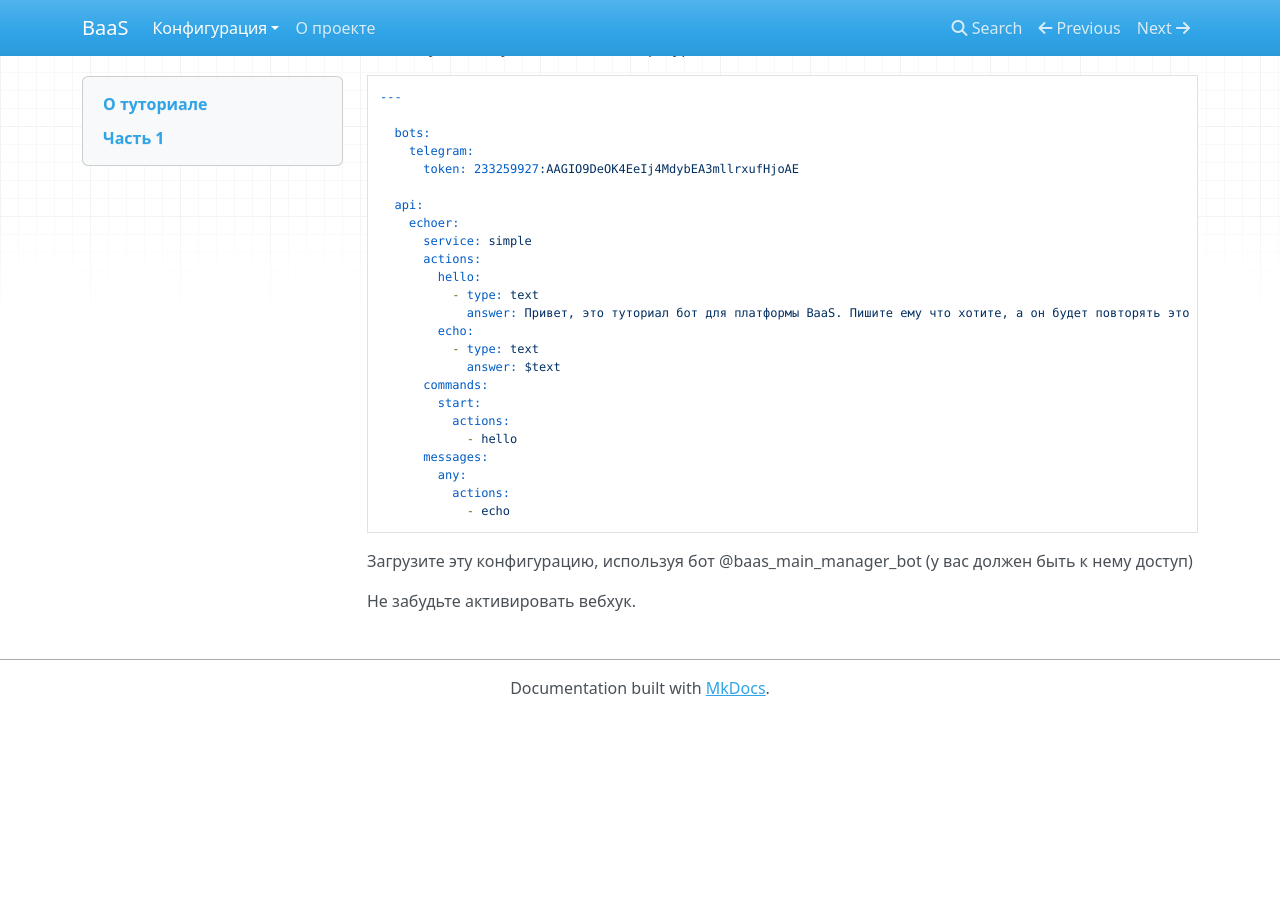
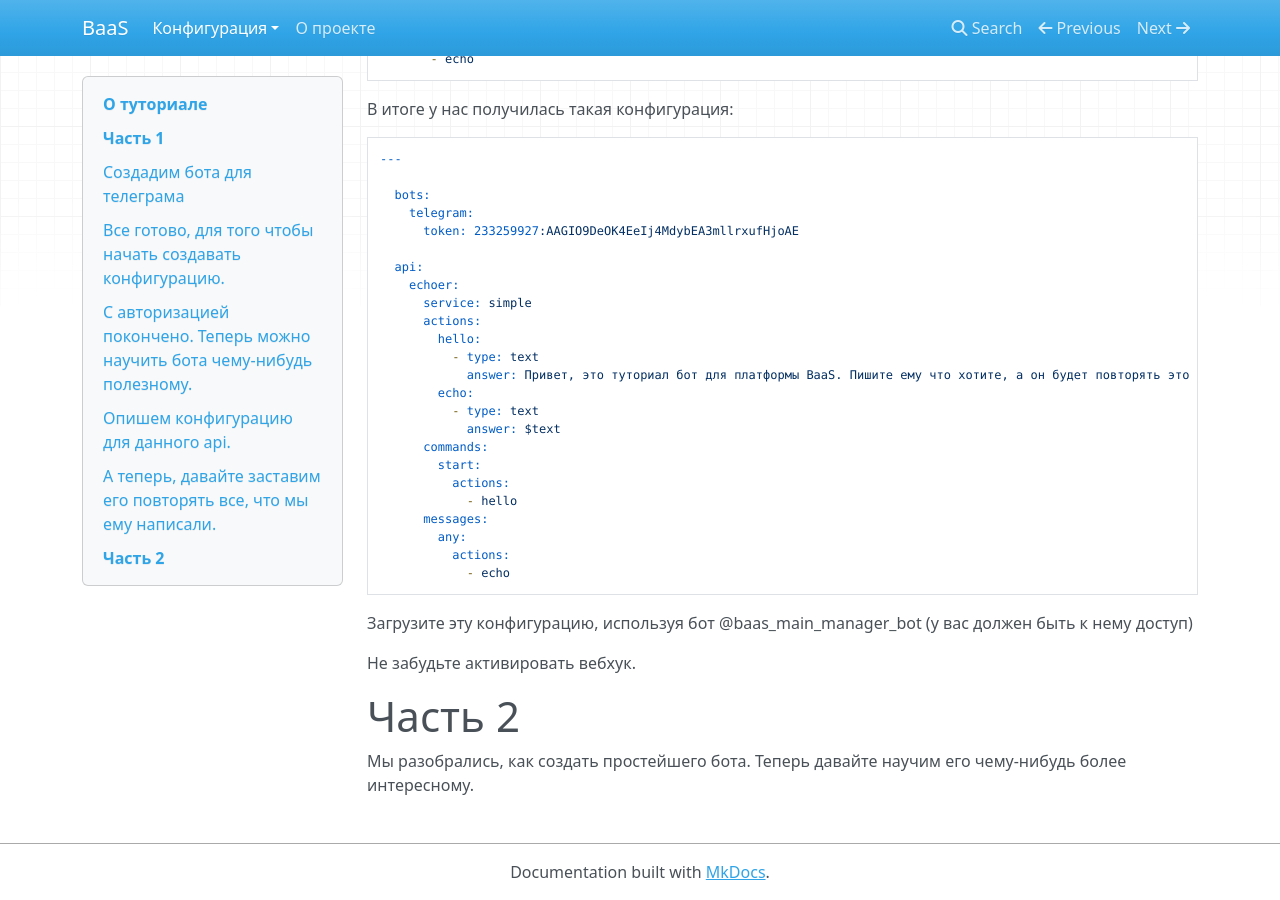
Before and after one commit to MNTTeam/baas.docs, an MkDocs documentation site: the page built from docs/configuration/tutorial.md, in a window 1280 px wide and 900 px high, scrolled down 1561 px. Built offline with MkDocs 1.6.1, drawn with Linux system fonts in a browser that asks for light colours; nearby versions of some CDN libraries; old or Windows-style settings are respelled for this version of MkDocs; before the commit the page ends 2277 px from its top, so only the background shows below that.

Commit message:
part 2 start

````diff
--- a/docs/configuration/tutorial.md
+++ b/docs/configuration/tutorial.md
@@ -1,19 +1,19 @@
-## О туториале
+# О туториале
 В этом туториале мы будем создавать бота шаг за шагом, и узнаем все,
 как использовать все возможности платформы, для создания ботов любой
 сложности.
 
 (Туториал в процессе создания)
 
-## Часть 1
+# Часть 1
 
-### Создадим бота для телеграма
+## Создадим бота для телеграма
 
 Сначала надо зарегистрировать бота, для этого откройте чат с https://web.telegram.org/#/im?p=@BotFather и введите команду /start если общаетесь с ним впервые
 Введите команду /newbot и следуйте дальнейшим инструкциям. Спросят как его назвать, спросят каким будет его идентификатор.
 Когда все будет готово у вас будет токен, похожий на 233259927:AAGIO9DeOK4EeIj4MdybEA3mllrxufHjoAE - сохраните его.
 
-### Все готово, для того чтобы начать создавать конфигурацию.
+## Все готово, для того чтобы начать создавать конфигурацию.
 
 1. Откройте ваш любимый текстовый редактор, будет прекрасно если он умеет подсвечивать синтаксис YAML.
 1. Создайте новый документ. Перед тем, как приступить к туториалу, изучите синтаксис YAML. Можно здесь:
@@ -28,13 +28,13 @@
       token: 233259927:AAGIO9DeOK4EeIj4MdybEA3mllrxufHjoAE
 ```
 
-### С авторизацией покончено. Теперь можно научить бота чему-нибудь полезному.
+## С авторизацией покончено. Теперь можно научить бота чему-нибудь полезному.
 
 Научим его реагировать на самую первую команду /start
 
 Будем использовать один из самых простых *api* - *simple api*.
 
-### Опишем конфигурацию для данного api.
+## Опишем конфигурацию для данного api.
 
 ```
 api:
@@ -50,7 +50,7 @@ api:
           - hello
 ```
 
-### А теперь, давайте заставим его повторять все, что мы ему написали.
+## А теперь, давайте заставим его повторять все, что мы ему написали.
 
 Для этого добавим ему такую логику:
 в actions:
@@ -98,3 +98,8 @@ api:
 Загрузите эту конфигурацию, используя бот @baas_main_manager_bot (у вас должен быть к нему доступ)
 
 Не забудьте активировать вебхук.
+
+# Часть 2
+
+Мы разобрались, как создать простейшего бота. Теперь давайте научим его
+чему-нибудь более интересному.
````
